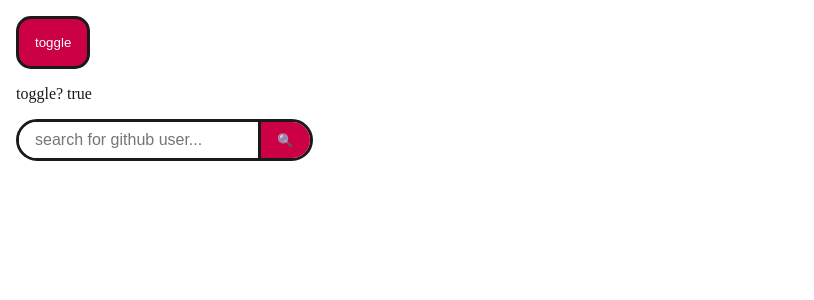
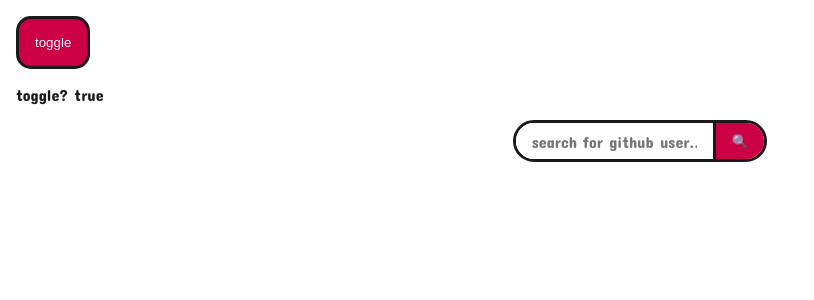
Before and after one commit to cwesterduin/challenge-github, a React app: page / in a window 1280 px wide. Shown: the top 300 px of the page, without its empty margins (0-814 px from the left). Built offline with nearby package versions, Linux system fonts and the light colour scheme.

Commit message:
add font and center

```diff
--- a/src/style.css
+++ b/src/style.css
@@ -1,3 +1,6 @@
+@import url('https://fonts.googleapis.com/css2?family=Concert+One&display=swap');
+/* font-family: 'Concert One', cursive; */
+
 * {
     box-sizing: border-box;
 }
@@ -8,6 +11,7 @@
 
 html {
     overflow: auto;
+    font-family: 'Concert One', cursive;
 }
 
 body {
@@ -54,6 +58,11 @@ button {
     outline: none;
 }
 
+form {
+    display: flex;
+    justify-content: center;
+}
+
 input[type="submit"][name="search"] {
     height: 100%;
     border-radius: 0 50px 50px 0;
@@ -70,4 +79,5 @@ input[type="text"]{
     height: 100%;
     padding: 0 1rem;
     border: none;
+    font-family: 'Concert One', cursive;
 }
```
